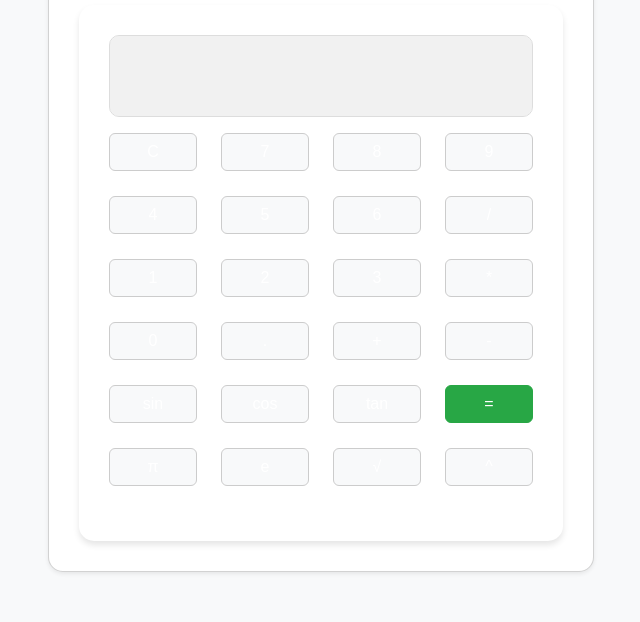
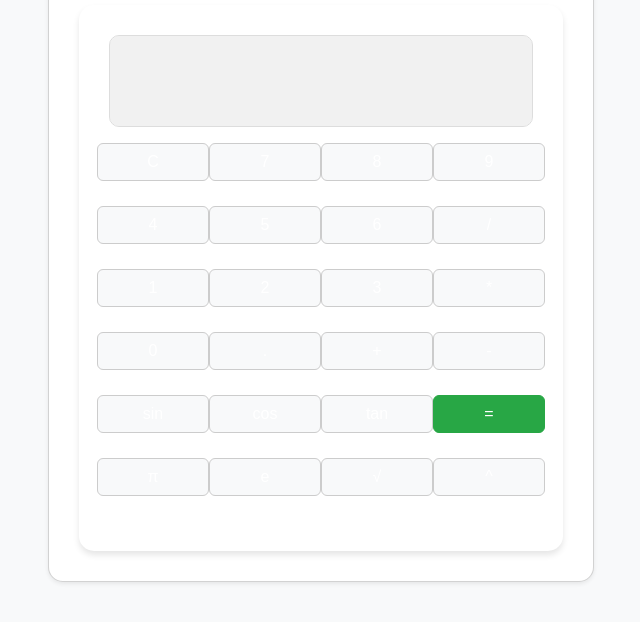
Before and after one commit to fahad-247/scientific-calculator, a plain HTML site: page index.html in a window 1280 px wide. Shown: the part 120-742 px from the top of the page, without its empty margins (319-959 px from the left). Drawn offline with nearby package versions, Linux system fonts and the light colour scheme.

Commit message:
Update styles.css
Update styles.css

```diff
--- a/styles.css
+++ b/styles.css
@@ -15,6 +15,8 @@ body {
     padding: 30px;
     border-radius: 15px;
     box-shadow: 0px 4px 6px rgba(0, 0, 0, 0.1);
+    max-width: 600px; /* Added max-width for responsive behavior */
+    margin: auto;
   }
 
   #display {
@@ -23,9 +25,10 @@ body {
     background-color: #f1f1f1;
     border: 1px solid #ddd;
     border-radius: 10px;
-  padding: 10px;
+    padding: 15px; /* Increased padding for better display visibility */
     margin-bottom: 20px;
     color: #333;
+    box-sizing: border-box; /* Ensure padding does not affect width */
   }
 
   button {
@@ -34,6 +37,8 @@ button {
     border-radius: 8px;
     color: black;
     transition: all 0.3s ease;
+    border: none; /* Remove button border */
+    width: 100%; /* Full width for buttons */
   }
 
   button:focus {
@@ -45,8 +50,13 @@ button:hover {
     color: white;
   }
 
+  button:active {
+    transform: scale(0.98);
+  }
+
   .card {
     border-radius: 15px;
+    background-color: #fff;
   }
 
   .card-body {
@@ -60,6 +70,25 @@ button:hover {
 
   .row {
     margin-bottom: 10px;
+  }
+
+  button.btn-primary {
+    background-color: #28a745;
+    border-color: #28a745;
+  }
+
+  button.btn-secondary {
+    background-color: #f8f9fa;
+    border: 1px solid #ccc;
+  }
+
+  button.btn-secondary:hover {
+    background-color: #e2e6ea;
+  }
+
+  button.btn-primary:hover {
+    background-color: #218838;
+    border-color: #1e7e34;
   }
 
   /* For better layout and touch support */
@@ -82,6 +111,12 @@ button:hover {
     }
   }
 
+  /* Make buttons inside the row consistent */
+  .calculator .row .col-3 {
+    padding-left: 0px;
+    padding-right: 0px;
+  }
+
   /* Special button styles for scientific functions */
   button.btn-primary {
     background-color: #28a745;
@@ -101,7 +136,3 @@ button.btn-primary:hover {
     background-color: #218838;
     border-color: #1e7e34;
   }
-
-button:active {
-  transform: scale(0.98);
-}
```
Lines whose indentation alone changed are shown as unchanged.
